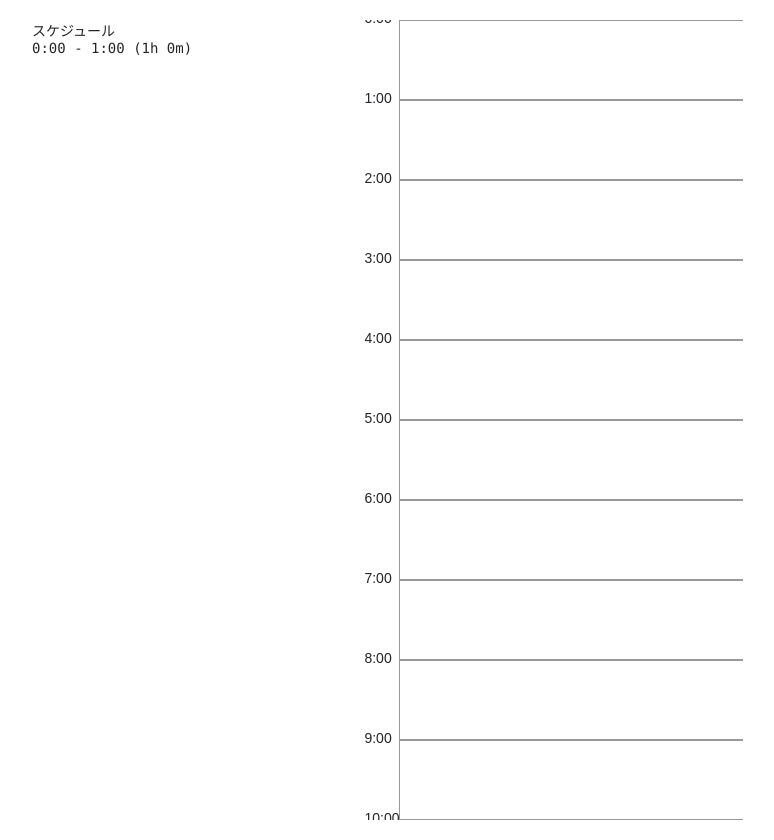
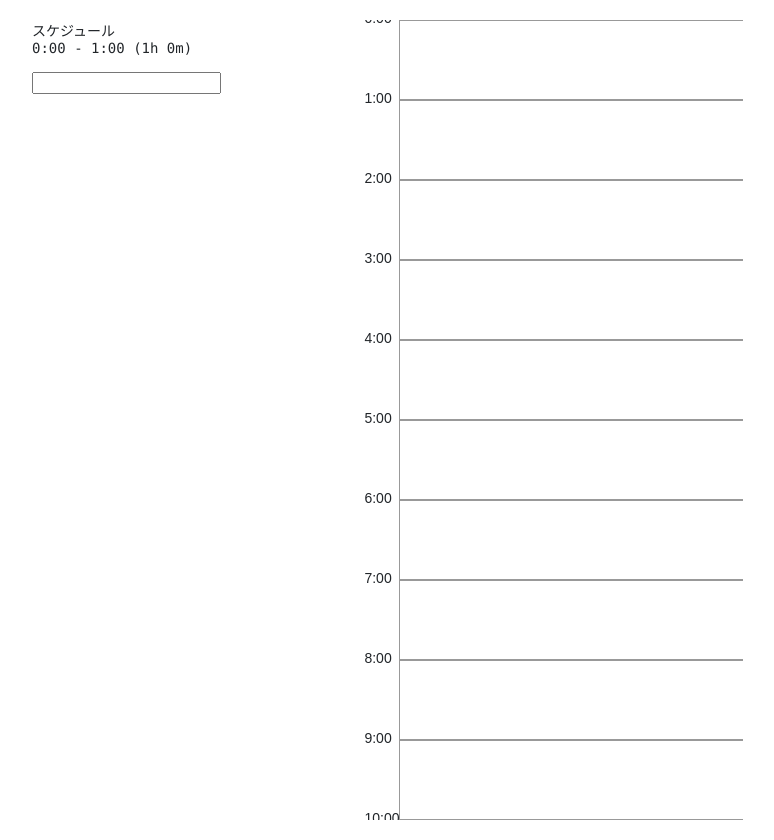
Before and after one commit to kekke-n/daily-task, a React (Create React App) app: page / in a window 1280 px wide. Both pictures are taken after a click on the element 881 px from the left and 60 px from the top of the page. Shown: the whole page, without its empty margins (310-1084 px from the left). Built offline with nearby package versions, Linux system fonts and the light colour scheme.

Commit message:
plan listを追加中

```diff
--- a/package.json
+++ b/package.json
@@ -3,6 +3,9 @@
   "version": "0.1.0",
   "private": true,
   "dependencies": {
+    "@emotion/react": "^11.6.0",
+    "@emotion/styled": "^11.6.0",
+    "@mui/material": "^5.1.1",
     "@testing-library/jest-dom": "^5.14.1",
     "@testing-library/react": "^12.1.2",
     "@testing-library/user-event": "^13.5.0",
--- a/src/App.js
+++ b/src/App.js
@@ -4,6 +4,7 @@ import './index.css';
 
 import {Col, Container, Row} from "react-bootstrap";
 import TextPlan from "./TextPlan";
+import ListPlan from "./ListPlan";
 import Time from "./Time";
 import Square from "./Square";
 import Plan from "./Plan";
@@ -82,9 +83,9 @@ export default function App(){
     }
   }
 
-
   const saveDescription = (e) => {
     const description = e.target.value
+    console.log(description)
     const planKey = e.target.getAttribute('plankey')
     const updatedPlan = plan.slice(0).map((p) => {
       if(p.key === planKey){
@@ -105,6 +106,15 @@ export default function App(){
       <Row>
         <Col sm={6} xl={{span:3, offset:3}} className='text-plan'>
           <TextPlan text={formatText(plan)} />
+          { plan.map((p, idx) => {
+            return <ListPlan
+              key={idx}
+              plankey={p.key}
+              description={p.description}
+              saveDescription={saveDescription}
+            />
+            })
+          }
         </Col>
         <Col sm={6} xl={4} className='plan'>
           <Row>
--- /dev/null
+++ b/src/ListPlan.js
@@ -0,0 +1,16 @@
+import React from "react";
+
+function ListPlan(props) {
+  return (
+    <div
+      key={props.idx}
+    >
+      <input
+        plankey={props.plankey}
+        onKeyUp={props.saveDescription}
+        defaultValue={props.description} />
+    </div>
+  )
+}
+
+export default ListPlan;
```
Also changed, not shown: 2 other files (tests, documents, lock files or other folders).
